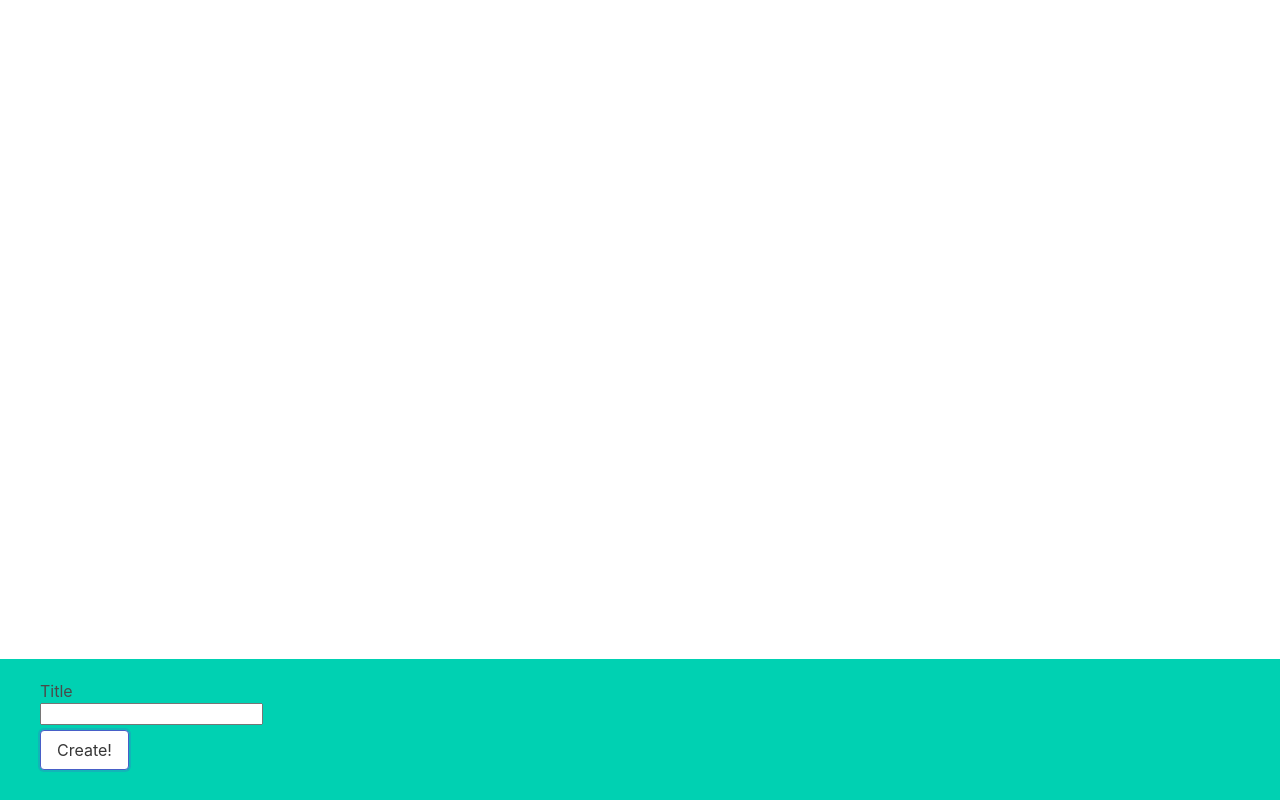
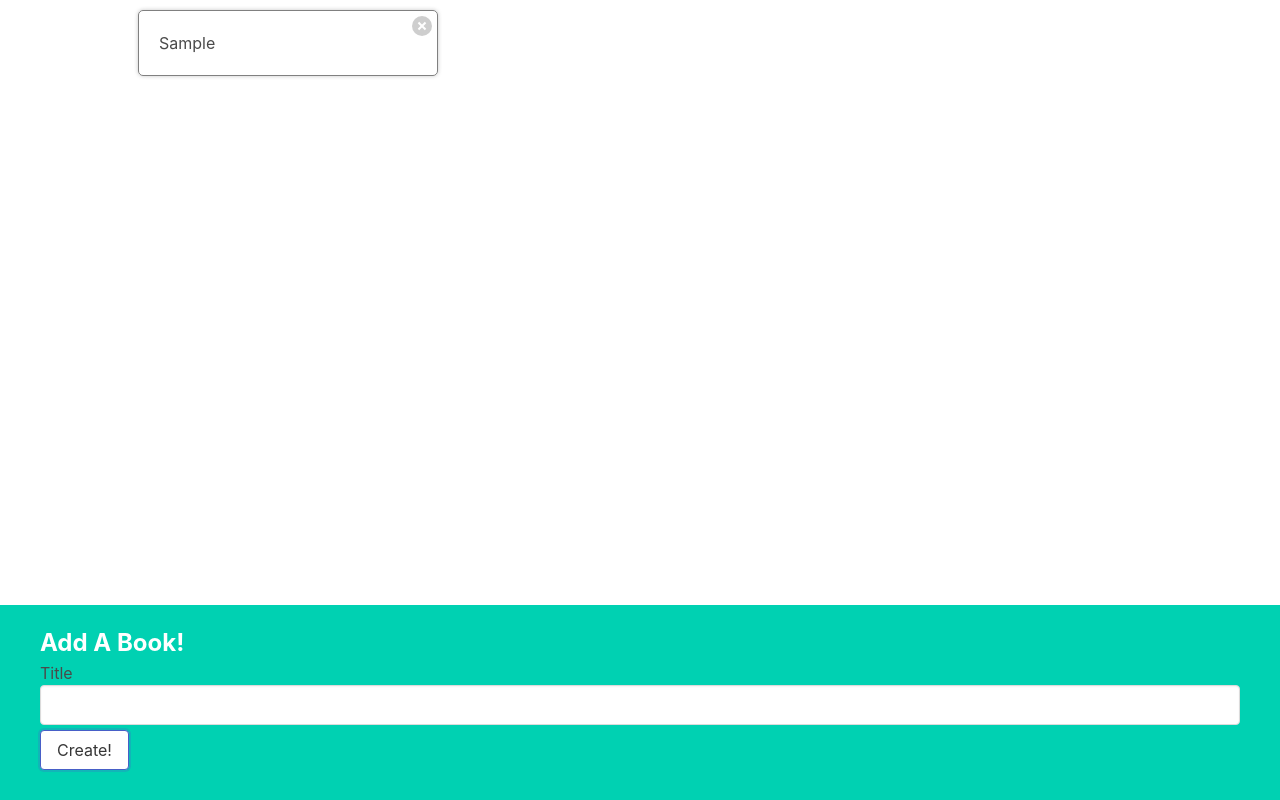
Before and after one commit to walkerjbarry/books, a React (Create React App) app: page / in a window 1280 px wide. Both pictures are taken after typing "Sample" into the empty fields and a click on the button "Create!". Built offline with nearby package versions, Linux system fonts and the light colour scheme.

Commit message:
Updated BookCreate component, still need to update BookEdit component, and add a bit more styling.

```diff
--- a/src/App.js
+++ b/src/App.js
@@ -8,6 +8,14 @@
 
     const [books, setBooks] = useState([]);
 
+    const deleteBookById = (id) => {
+        const updatedBooks = books.filter((book) => {
+            return book.id !== id;
+        });
+
+        setBooks(updatedBooks);
+    };
+
     const createBook = (title) => {
         const updatedBooks = [...books,
             { id: Math.round(Math.random() * 9999), title }//"title: title" could be written as "title"
@@ -17,7 +25,7 @@
 
     return (
         <div className="app">
-            <BookList books={books} />
+            <BookList books={books} onDelete={deleteBookById} />
             <BookCreate onCreate={createBook} />
         </div>
     );
--- a/src/components/BookCreate.js
+++ b/src/components/BookCreate.js
@@ -15,15 +15,13 @@
     };
 
     return (
-
         <div className="book-create">
-
+            <h3>Add A Book!</h3>
             <form onSubmit={handleSubmit}>
                 <label>Title</label>
-                <input value={title} onChange={handleChange} />
+                <input className="input" value={title} onChange={handleChange} />
                 <button className="button">Create!</button>
             </form>
-
         </div>
     );
 };
--- a/src/components/BookList.js
+++ b/src/components/BookList.js
@@ -1,13 +1,11 @@
 import BookShow from './BookShow';
 
-function BookList({ books }) {
+function BookList({ books, onDelete }) {
     const renderedBooks = books.map((book) => {
-        return <BookShow key={book.id} book={book} />;
+        return <BookShow onDelete={onDelete} key={book.id} book={book} />;
     });
 
-
-    return
-    <div className="book-list">{renderedBooks}</div>;
-};
+    return <div className="book-list">{renderedBooks}</div>;
+}
 
 export default BookList;
--- a/src/components/BookShow.js
+++ b/src/components/BookShow.js
@@ -1,5 +1,16 @@
-function BookShow({ book }) {
-    return <div className="book-show">{ book.title }</div>
-};
+function BookShow({ book, onDelete }) {
+    const handleClick = () => {
+        onDelete(book.id);
+    };
+
+    return (
+        <div className="book-show">
+            {book.title}
+            <div className="actions">
+                <button className="delete" onClick={handleClick}>Delete</button>
+            </div>
+    </div>
+
+)}
 
 export default BookShow;
```
